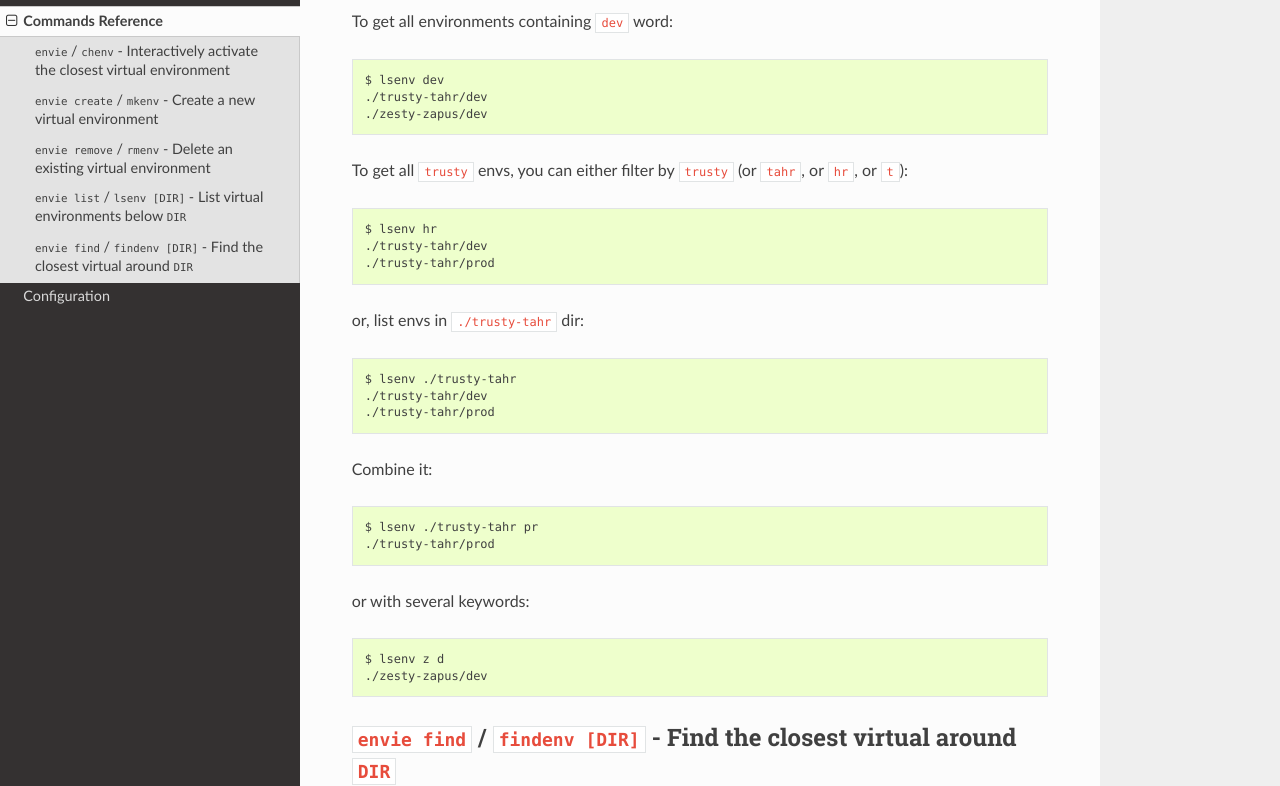
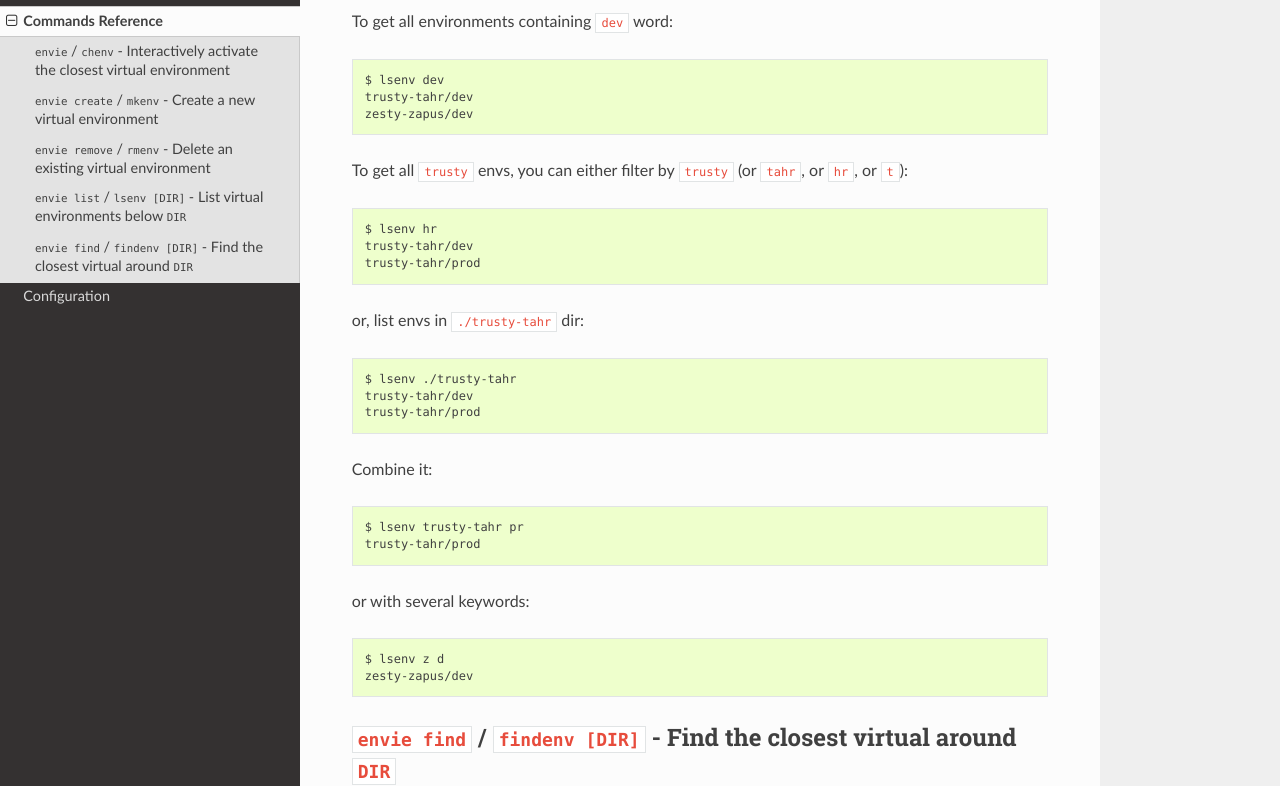
Before and after one commit to randomir/envie, a Sphinx documentation site: the page built from docs/commands.rst, in a window 1280 px wide and 1400 px high, scrolled down 3194 px. Shown: the part 187-973 px from the top of the window. Built offline with Sphinx 7.4.7 and the Read the Docs theme 2.0.0, drawn with Linux system fonts in a browser that asks for light colours.

```diff
--- a/docs/commands.rst
+++ b/docs/commands.rst
@@ -175,38 +175,38 @@ To get all environments containing ``dev`` word:
 .. code-block:: bash
 
     $ lsenv dev
-    ./trusty-tahr/dev
-    ./zesty-zapus/dev
+    trusty-tahr/dev
+    zesty-zapus/dev
 
 To get all ``trusty`` envs, you can either filter by ``trusty`` (or ``tahr``, or ``hr``, or ``t``):
 
 .. code-block:: bash
 
     $ lsenv hr
-    ./trusty-tahr/dev
-    ./trusty-tahr/prod
+    trusty-tahr/dev
+    trusty-tahr/prod
 
 or, list envs in ``./trusty-tahr`` dir:
 
 .. code-block:: bash
 
     $ lsenv ./trusty-tahr
-    ./trusty-tahr/dev
-    ./trusty-tahr/prod
+    trusty-tahr/dev
+    trusty-tahr/prod
 
 Combine it:
 
 .. code-block:: bash
 
-    $ lsenv ./trusty-tahr pr
-    ./trusty-tahr/prod
+    $ lsenv trusty-tahr pr
+    trusty-tahr/prod
 
 or with several keywords:
 
 .. code-block:: bash
 
     $ lsenv z d
-    ./zesty-zapus/dev
+    zesty-zapus/dev
 
 
 
```
Also changed, not shown: README.rst (+6 -6 lines).
